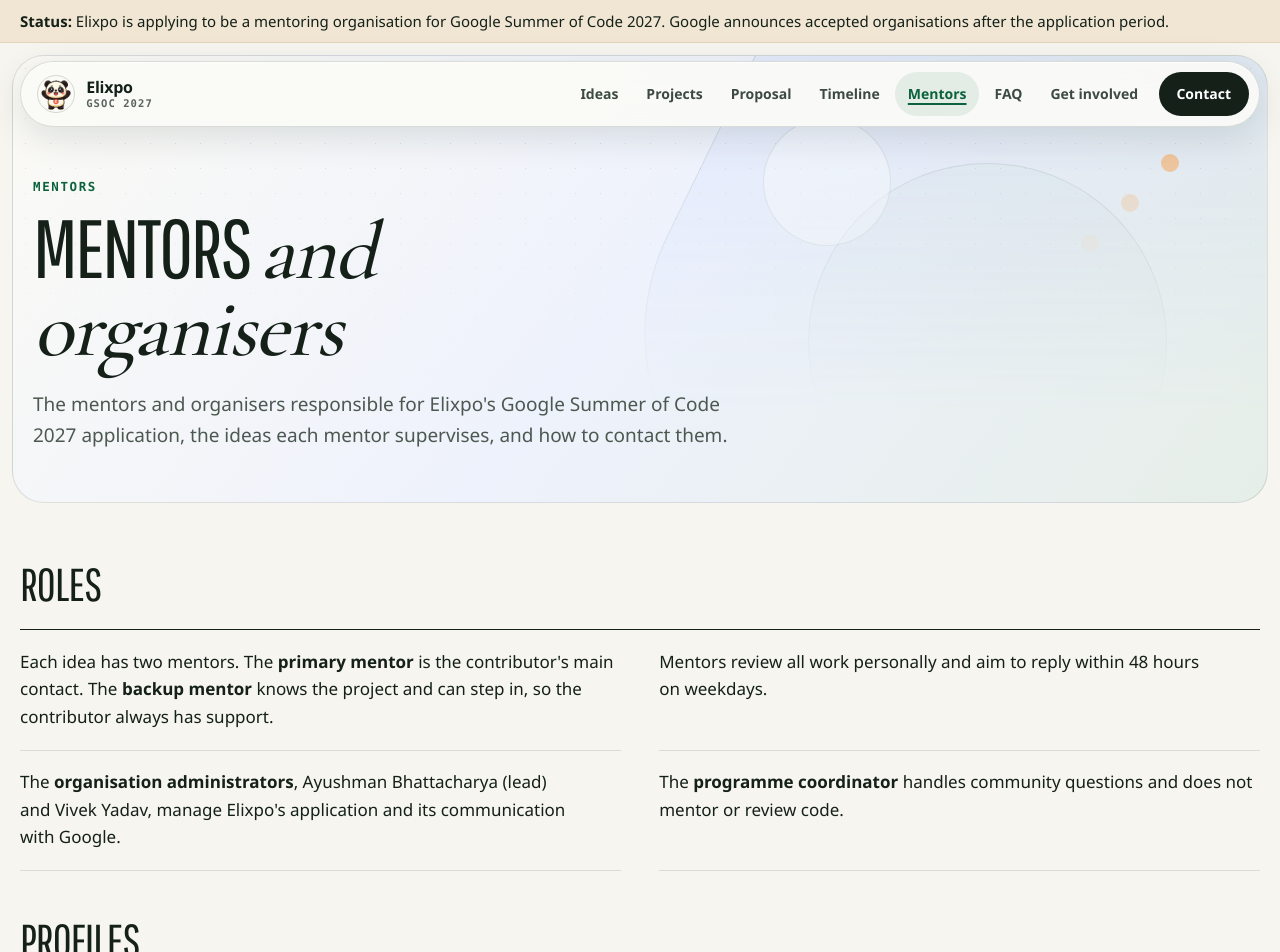
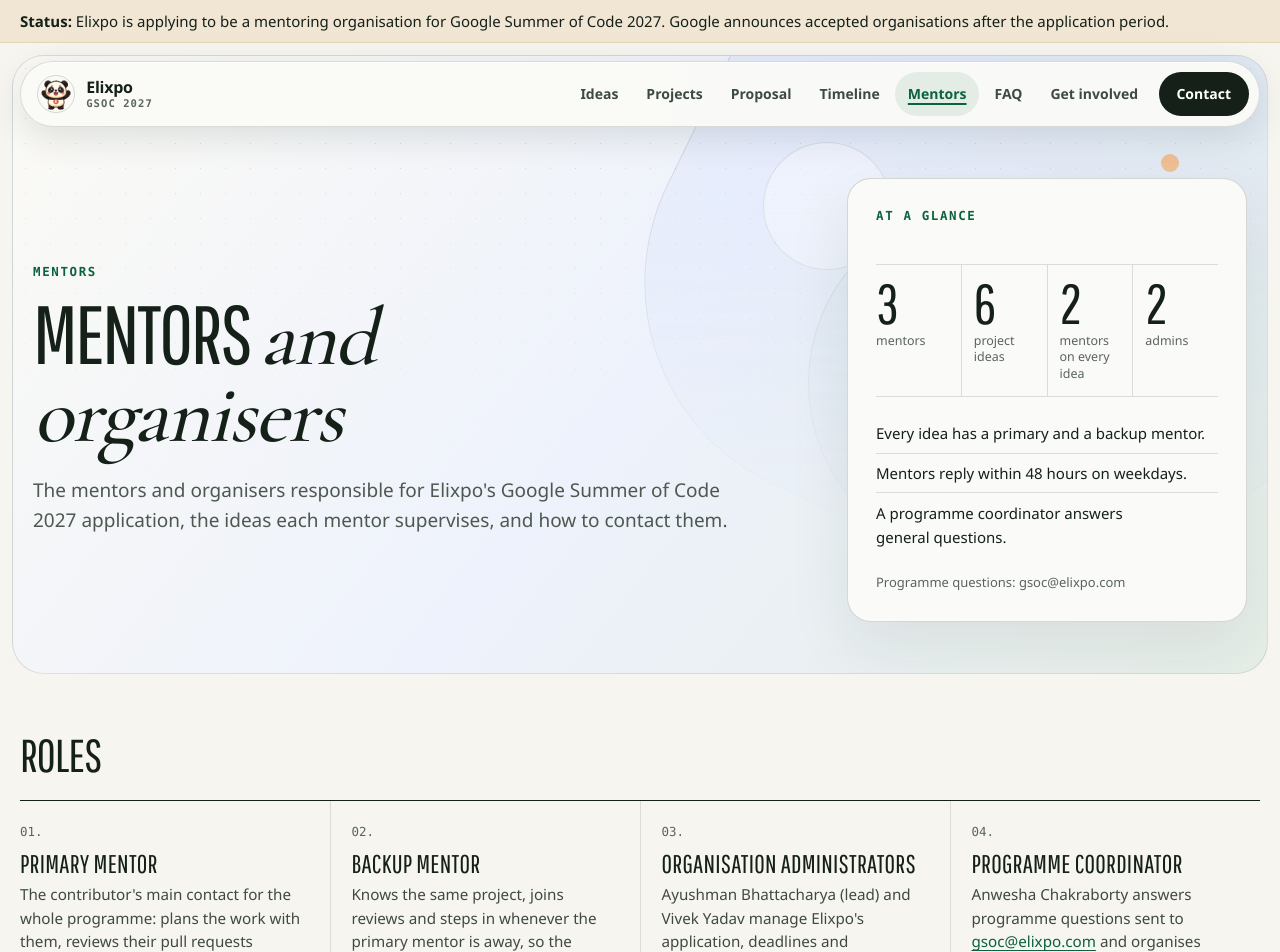
Before and after one commit to elixpo/gsoc, a Next.js app: page /mentors in a window 1280 px wide. Shown: the top 952 px of the page. Built offline with nearby package versions, Linux system fonts and the light colour scheme; a web font is replaced by a local one.

Commit message:
feat(mentors): add an at-a-glance card to the header and present roles as four numbered points

```diff
--- a/content/pages/mentors.md
+++ b/content/pages/mentors.md
@@ -11,12 +11,15 @@
 
 ## Roles
 
-- Each idea has two mentors. The **primary mentor** is the contributor's main
-  contact. The **backup mentor** knows the project and can step in, so the
-  contributor always has support.
-- Mentors review all work personally and aim to reply within 48 hours on
-  weekdays.
-- The **organisation administrators**, Ayushman Bhattacharya (lead) and
-  Vivek Yadav, manage Elixpo's application and its communication with Google.
-- The **programme coordinator** handles community questions and does not
-  mentor or review code.
+1. **Primary mentor** The contributor's main contact for the whole
+   programme: plans the work with them, reviews their pull requests
+   personally and replies within 48 hours on weekdays.
+2. **Backup mentor** Knows the same project, joins reviews and steps in
+   whenever the primary mentor is away, so the contributor always has
+   support.
+3. **Organisation administrators** Ayushman Bhattacharya (lead) and Vivek
+   Yadav manage Elixpo's application, deadlines and communication with
+   Google, and handle any concern a contributor raises.
+4. **Programme coordinator** Anwesha Chakraborty answers programme questions
+   sent to gsoc@elixpo.com and organises community sessions. She does not
+   mentor or review code.
--- a/src/app/globals.css
+++ b/src/app/globals.css
@@ -108,6 +108,11 @@
 .page-hero-copy { max-width:980px; }
 .page-hero h1 { margin:0; max-width:16ch; }
 .page-hero .lead { margin-top:var(--space-3); }
+.page-hero-with-aside { display:grid; grid-template-columns:minmax(0,1fr) minmax(320px,400px); gap:var(--space-4) clamp(2rem,5vw,5.5rem); align-items:center; }
+.page-hero-with-aside .hero-panel { align-self:center; }
+.summary-points { display:grid; gap:.45rem; margin:0; padding:0; list-style:none; font-size:var(--text-sm); }
+.summary-points li { padding-bottom:.45rem; border-bottom:1px solid var(--line); }
+.summary-points li:last-child { padding-bottom:0; border-bottom:0; }
 
 /* Home hero: copy left, one coherent panel right (GSoC logo, stats, note) */
 .home-hero { display:grid; grid-template-columns:minmax(0,1fr) minmax(340px,410px); gap:var(--space-4) clamp(2rem,5vw,5.5rem); align-items:center; padding-bottom:clamp(2rem,3.5vw,2.75rem); }
@@ -303,6 +308,13 @@
 .roles-overview .prose > h2 { margin:0 0 var(--space-3); padding-top:0; border-top:0; }
 .roles-overview .prose ul { display:grid; grid-template-columns:repeat(2,minmax(0,1fr)); gap:0 clamp(1.5rem,3vw,3rem); margin:0; padding:0; list-style:none; border-top:1px solid var(--ink); }
 .roles-overview .prose li { max-width:62ch; margin:0; padding:1.1rem 0 1.2rem; border-bottom:1px solid var(--line); }
+.roles-overview .prose ol { display:grid; grid-template-columns:repeat(4,minmax(0,1fr)); gap:0; margin:0; padding:0; list-style:decimal-leading-zero inside; border-top:1px solid var(--ink); }
+.roles-overview .prose ol > li { max-width:none; margin:0; padding:1.1rem clamp(.9rem,1.6vw,1.4rem) 1.3rem; border-bottom:0; color:var(--ink-soft, #3f4943); font-family:var(--font-sans); font-size:.95rem; }
+.roles-overview .prose ol > li::marker { color:var(--muted); font-family:var(--font-mono); font-size:.78rem; }
+.roles-overview .prose ol > li + li { border-left:1px solid var(--line); }
+.roles-overview .prose ol > li:first-child { padding-left:0; }
+.roles-overview .prose ol > li p, .roles-overview .prose ol > li { line-height:1.55; }
+.roles-overview .prose ol strong { display:block; margin:.55rem 0 .4rem; color:var(--ink); font:400 1.6rem/1 var(--font-display); text-transform:uppercase; letter-spacing:.01em; }
 .mentor-rows { margin:0; padding:0; list-style:none; border-top:1px solid var(--ink); }
 .mentor-rows > li { border-bottom:1px solid var(--line); }
 .mentor-row { display:grid; grid-template-columns:minmax(16rem,1fr) minmax(0,1.7fr) minmax(14rem,.9fr); gap:var(--space-3) clamp(1.5rem,3vw,3rem); padding:var(--space-4) 0; }
@@ -426,6 +438,10 @@
   .mentor-row { grid-template-columns:minmax(0,1fr) minmax(0,1.6fr); }
   .mentor-contact { grid-column:2; }
   .roles-overview .prose ul { grid-template-columns:minmax(0,1fr); }
+  .roles-overview .prose ol { grid-template-columns:repeat(2,minmax(0,1fr)); }
+  .roles-overview .prose ol > li:nth-child(3) { padding-left:0; border-left:0; }
+  .page-hero-with-aside { grid-template-columns:minmax(0,1fr); }
+  .page-hero-with-aside .hero-panel { max-width:560px; }
 }
 @media (max-width:700px) {
   body { font-size:1rem; }
--- a/src/app/mentors/page.tsx
+++ b/src/app/mentors/page.tsx
@@ -4,18 +4,52 @@
 import { JsonLd, nextLinks, PageHero, Prose, RoleChips, WhatNext } from "@/components/blocks";
 import { ContactChips, PeopleTable } from "@/components/PeopleTable";
 import { PEOPLE } from "@/data/people";
-import { getPage, ideasMentoredBy } from "@/lib/content";
+import { getPage, IDEAS, ideasMentoredBy } from "@/lib/content";
+import { CONTACT_EMAIL } from "@/data/site";
 import { breadcrumbJsonLd, pageMetadata } from "@/lib/seo";
 
 const page = getPage("mentors");
 
 export const metadata: Metadata = pageMetadata({ title: page.title, description: page.description, path: "/mentors/", social: "mentors" });
 
+const hasRole = (role: string) => PEOPLE.filter((person) => person.roles.some((r) => r.toLowerCase().includes(role))).length;
+
+const SUMMARY = [
+  { value: PEOPLE.filter((person) => person.isMentor).length, label: "mentors" },
+  { value: IDEAS.length, label: "project ideas" },
+  { value: 2, label: "mentors on every idea" },
+  { value: hasRole("organisation administrator"), label: "admins" },
+];
+
+function MentorsSummary() {
+  return (
+    <aside className="hero-panel" aria-label="Mentoring at a glance">
+      <p className="eyebrow">At a glance</p>
+      <dl className="hero-stats">
+        {SUMMARY.map((item) => (
+          <div key={item.label}>
+            <dt>{item.label}</dt>
+            <dd>{item.value}</dd>
+          </div>
+        ))}
+      </dl>
+      <ul className="summary-points">
+        <li>Every idea has a primary and a backup mentor.</li>
+        <li>Mentors reply within 48 hours on weekdays.</li>
+        <li>A programme coordinator answers general questions.</li>
+      </ul>
+      <p className="hero-panel-note">
+        Programme questions: <a href={`mailto:${CONTACT_EMAIL}`}>{CONTACT_EMAIL}</a>
+      </p>
+    </aside>
+  );
+}
+
 export default function MentorsPage() {
   return (
     <>
       <JsonLd data={breadcrumbJsonLd([{ name: page.title, path: "/mentors/" }])} />
-      <PageHero eyebrow="Mentors" headingHtml={page.headingHtml} lead={page.lead} />
+      <PageHero eyebrow="Mentors" headingHtml={page.headingHtml} lead={page.lead} aside={<MentorsSummary />} />
       <section className="content roles-overview" aria-labelledby="roles">
         <Prose html={page.html} />
       </section>
--- a/src/components/blocks.tsx
+++ b/src/components/blocks.tsx
@@ -35,9 +35,9 @@
  * trusted HTML from the page frontmatter, where `*phrase*` becomes the italic
  * serif accent (see accentHeading in src/lib/content.ts).
  */
-export function PageHero({ eyebrow, headingHtml, lead, children }: { eyebrow: string; headingHtml: string; lead: string; children?: React.ReactNode }) {
+export function PageHero({ eyebrow, headingHtml, lead, children, aside }: { eyebrow: string; headingHtml: string; lead: string; children?: React.ReactNode; aside?: React.ReactNode }) {
   return (
-    <header className="page-hero hero-card">
+    <header className={aside ? "page-hero page-hero-with-aside hero-card" : "page-hero hero-card"}>
       <HeroGeometry />
       <div className="page-hero-copy">
         <p className="eyebrow">{eyebrow}</p>
@@ -45,6 +45,7 @@
         <p className="lead">{lead}</p>
         {children}
       </div>
+      {aside}
     </header>
   );
 }
```
